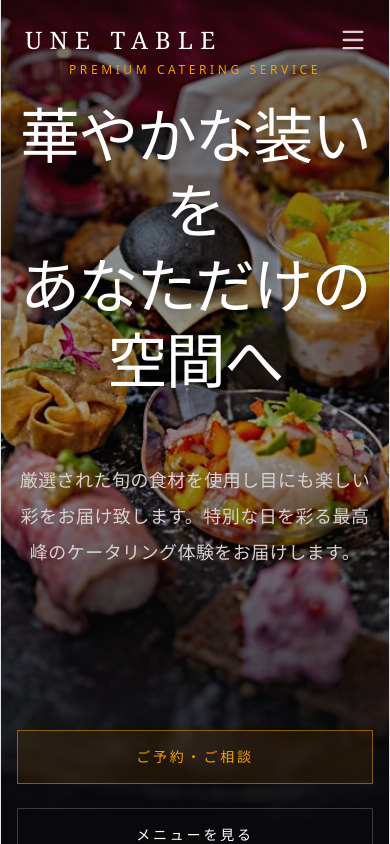
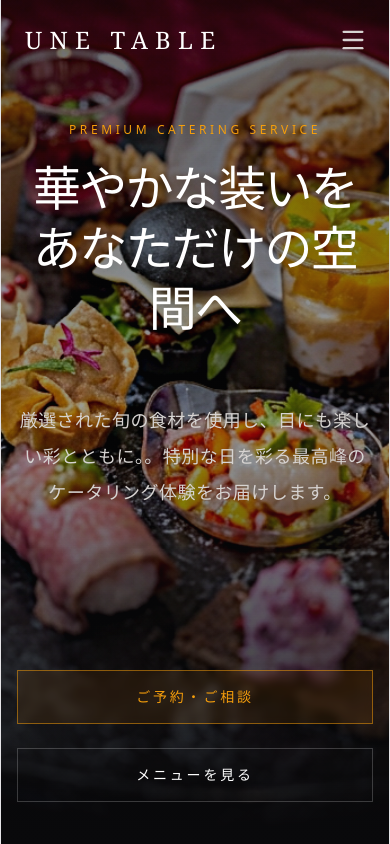
Before and after one commit to naogenbeat-prog/une-table-perfect-, a React (Vite) app: page / in a window 390 px wide. Shown: the top 844 px of the page. Built offline with nearby package versions, Linux system fonts and the light colour scheme.

Commit message:
Update App.jsx

```diff
--- a/src/App.jsx
+++ b/src/App.jsx
@@ -54,8 +54,8 @@
     </div>
     <div className="relative z-10 text-center px-4 max-w-4xl mx-auto mt-20">
       <h2 className="text-amber-500 tracking-[0.3em] text-xs md:text-base uppercase mb-4">Premium Catering Service</h2>
-      <h1 className="text-6xl md:text-6xl lg:text-7xl text-white font-light leading-tight mb-16 drop-shadow-lg">華やかな装いを <br />あなただけの空間へ </h1>
-      <p className="text-lg md:text-2xl text-stone-300 font-light mb-40 max-w-2xl mx-auto leading-loose tracking-wide">厳選された旬の食材を使用し目にも楽しい彩をお届け致します。<br className="hidden md:block" />特別な日を彩る最高峰のケータリング体験をお届けします。</p>
+      <h1 className="text-5xl md:text-7xl lg:text-7xl text-white font-light leading-tight mb-16 drop-shadow-lg">華やかな装いを <br />あなただけの空間へ </h1>
+      <p className="text-lg md:text-2xl text-stone-300 font-light mb-40 max-w-2xl mx-auto leading-loose tracking-wide">厳選された旬の食材を使用し、目にも楽しい彩とともに。。<br className="hidden md:block" />特別な日を彩る最高峰のケータリング体験をお届けします。</p>
       <div className="flex flex-col sm:flex-row gap-6 justify-center">
         <a href="#contact" className="bg-amber-600/10 backdrop-blur-sm border border-amber-500/50 text-amber-500 hover:bg-amber-600 hover:text-white hover:border-amber-600 transition-all duration-500 px-10 py-4 tracking-[0.2em] uppercase text-sm">ご予約・ご相談</a>
         <a href="#menu" className="border border-white/20 text-white hover:bg-white/10 transition-all duration-500 px-10 py-4 tracking-[0.2em] uppercase text-sm">メニューを見る</a>
```
